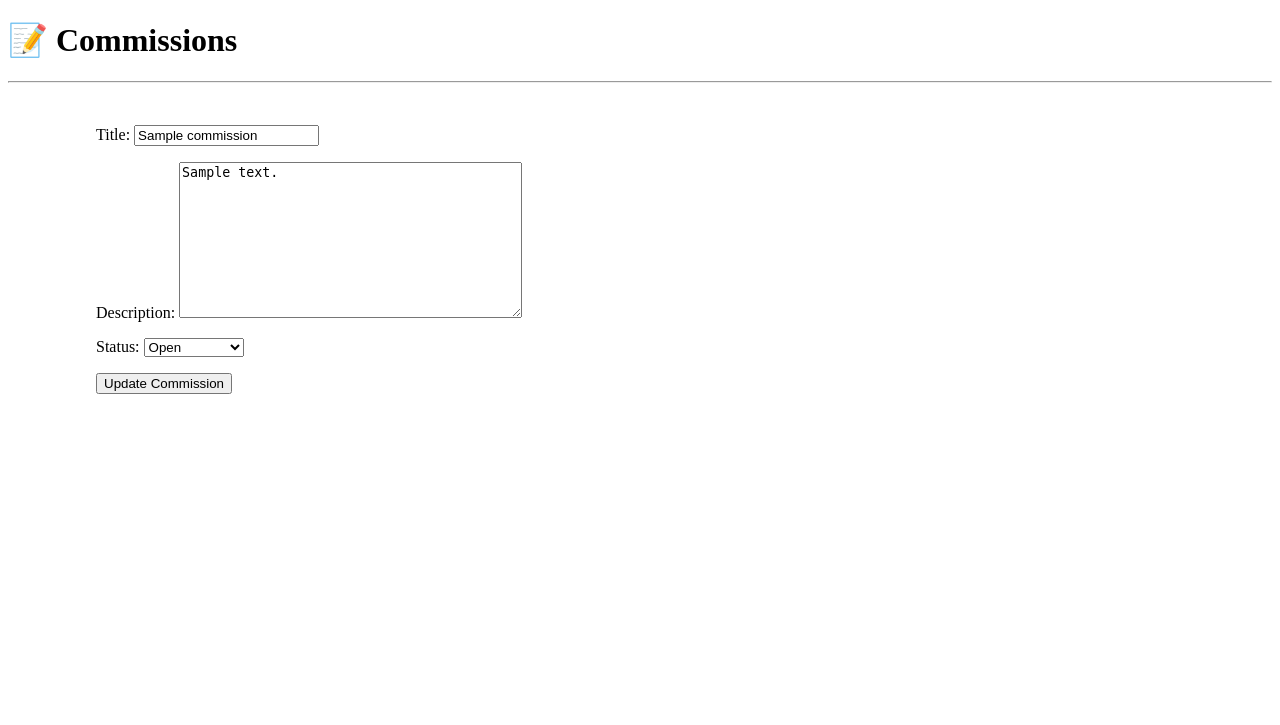
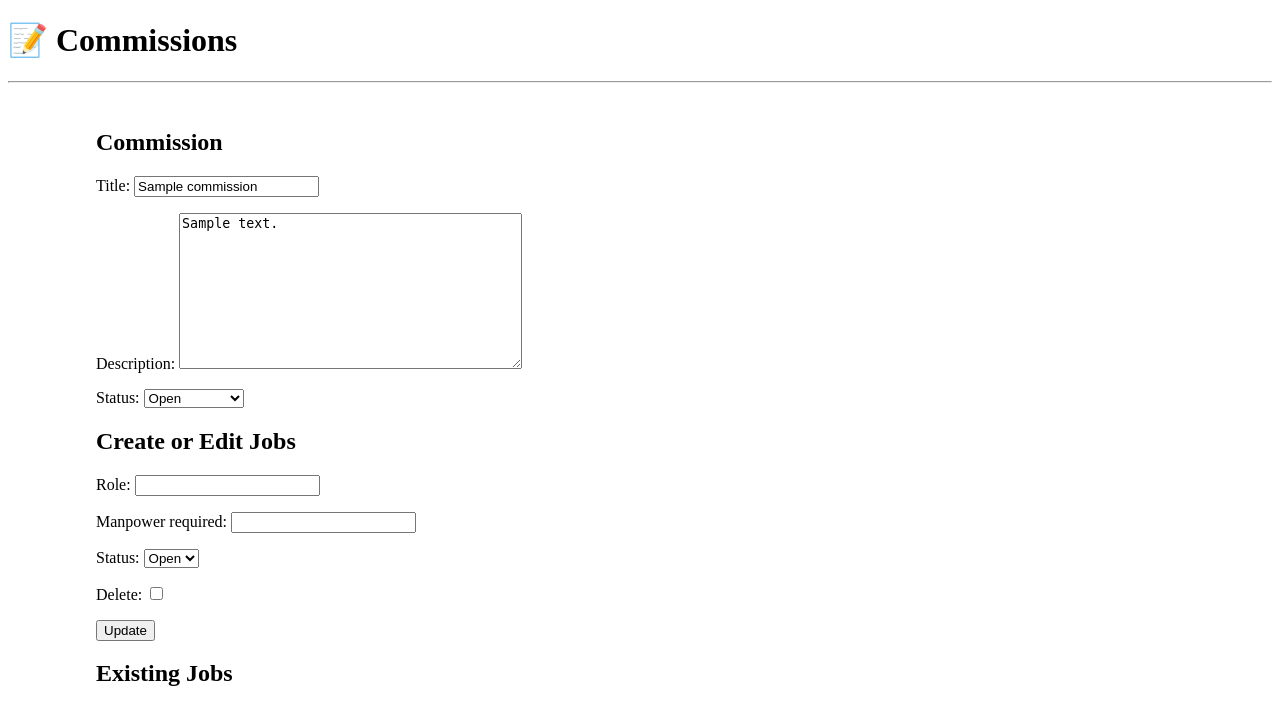
Before and after one commit to rblugrwblc/hobbysite-C-D-12, a Django app: page /commissions/1/edit/ in a window 1280 px wide. Shown: the top 725 px of the page. Run offline with Django 5.2, Linux system fonts and the light colour scheme; tables that the repository leaves empty hold one stand-in row (values such as "Sample post"); data that the repository does not hold is empty.

Commit message:
made final changes and bug fixes, especially to functionality of the commission_detail

```diff
--- a/hobbysite/commissions/models.py
+++ b/hobbysite/commissions/models.py
@@ -1,5 +1,6 @@
 from django.db import models
 from user_management.models import Profile
+from django.urls import reverse
 
 class Commission(models.Model):
     class CommissionStatusOptions(models.TextChoices):
@@ -20,8 +21,6 @@ class Commission(models.Model):
         Profile,
         on_delete=models.CASCADE,
         related_name="commissions",
-        null=True,
-        blank=True,
     )
 
     class Meta:
@@ -29,6 +28,9 @@ class Commission(models.Model):
 
     def __str__(self):
         return self.title
+
+    def get_absolute_url(self):
+        return reverse("commission_detail", kwargs={"pk": self.pk})
 
     def update_job_full_status(self):
         """Updates Commission Status when all jobs are filled"""
@@ -75,6 +77,9 @@ class Job(models.Model):
         self.save()
         self.commission.fill_job()
 
+    def is_full(self):
+        return self.status == self.JobStatusOptions.FULL
+
 
 class JobApplication(models.Model):
     class ApplicationStatusOptions(models.TextChoices):
--- a/hobbysite/commissions/templates/commissions/commission_update_form.html
+++ b/hobbysite/commissions/templates/commissions/commission_update_form.html
@@ -4,9 +4,33 @@
 {% block header %}📝 Commissions{% endblock %}
 {% block content %}
 <main>
-	<form action="" method="POST">
-		{{ form.as_p }}
-		<button type="submit">Update Commission</button>
-	</form>
+  <h2>Commission</h2>
+  <form method="post">
+    {% csrf_token %}
+    {{ form.as_p }}
+
+    <h2>Create or Edit Jobs</h2>
+    {{ job_formset.management_form }}
+    {% for job_form in job_formset %}
+      <div class="job-form">
+        {{ job_form.as_p }}
+      </div>
+    {% endfor %}
+
+    <button type="submit">Update</button>
+  </form>
+
+  <h2>Existing Jobs</h2>
+  <ul>
+    {% for job in commission.jobs.all %}
+      <li class="list-item">
+        <span class="job-role"><strong>{{ job.role }}</strong></span>
+        <p class="status-chip">{{ job.status }}</p>
+        <section class="job-footer">
+          <p class="manpower">Manpower required: {{ job.manpower_required }}</p>
+        </section>
+      </li>
+    {% endfor %}
+  </ul>
 </main>
 {% endblock %}
--- a/hobbysite/commissions/templates/commissions_list.html
+++ b/hobbysite/commissions/templates/commissions_list.html
@@ -33,9 +33,6 @@
                     </li>
                     {% endfor %}
                 </ul>
-                <a href="{% url "commissions:add_commission" %}">
-                    <p class="button full">+ Post a new Commission</p>
-                </a>
             </section>
         </section>
         {% endif %}
@@ -52,5 +49,8 @@
                 {% endfor %}
             </ul>
         </section>
+        <a href="{% url "commissions:add_commission" %}">
+                    <p class="button full">+ Post a new Commission</p>
+        </a>
     </main>
     {% endblock %}
--- a/hobbysite/commissions/templates/commissions/job_detail.html
+++ b/hobbysite/commissions/templates/job_detail.html
@@ -7,7 +7,7 @@
         <h2>Applicants for {{ job.role }}</h2>
             {% for application in job.applications.all %}
             <li class="list-item">
-                <p>{{ application.applicant.name }}</p>
+                <p>{{ application.applicant.display_name }}</p>
                 <form method="POST" action="">
                     {% csrf_token %}
                     <button name="accept" type="submit" value="{{ application.id }}">Accept</button>
--- a/hobbysite/commissions/views.py
+++ b/hobbysite/commissions/views.py
@@ -1,40 +1,128 @@
-from django.shortcuts import HttpResponseRedirect, get_object_or_404
+from django.shortcuts import HttpResponseRedirect, get_object_or_404, redirect
 from django.views.generic import UpdateView, CreateView, ListView, DetailView
 from .models import Commission, Job, JobApplication
 from django.contrib.auth.mixins import LoginRequiredMixin
+from django.db.models import Case, When, IntegerField
+from django.urls import reverse_lazy
+from django.forms.models import inlineformset_factory
+from django.contrib import messages
 
 class CommissionListView(ListView):
     model = Commission
     template_name = "commissions_list.html"
     context_object_name = "commissions"
 
+    def get_queryset(self):
+        return (
+            Commission.objects.all()
+            .annotate(
+                status_order=Case(
+                    When(status="Open", then=0),
+                    When(status="Full", then=1),
+                    When(status="Completed", then=2),
+                    When(status="Discontinued", then=3),
+                    output_field=IntegerField(),
+                )
+            )
+            .order_by("status_order", "-created_on")
+        )
+
 class CommissionDetailView(DetailView):
     model = Commission
     template_name = "commissions_detail.html"
     context_object_name = "commission"
+    def post(self, request, *args, **kwargs):
+        self.object = self.get_object()  # get the Commission object
+        job_id = request.POST.get("job_id")
+        job = get_object_or_404(Job, id=job_id, commission=self.object)
+
+        if not request.user.is_authenticated:
+            messages.error(request, "You must be logged in to apply.")
+            return redirect(request.path)
+
+        user_profile = request.user.profile
+
+        if job.is_full():
+            messages.error(request, "This job is already full.")
+        elif job.applications.filter(applicant=user_profile).exists():
+            messages.warning(request, "You've already applied to this job.")
+        elif self.object.creator == user_profile:
+            messages.error(request, "You cannot apply to your own commission.")
+        else:
+            JobApplication.objects.create(job=job, applicant=user_profile)
+            messages.success(request, "Application submitted!")
+
+        return redirect(request.path)
+
+# Create the inline formset
+JobFormSet = inlineformset_factory(
+    Commission,
+    Job,
+    fields=["role", "manpower_required", "status"],
+    extra=1,  # number of blank job forms shown to add a job
+    can_delete=True,
+)
 
 class CommissionUpdateView(UpdateView):
     model = Commission
     fields = ["title", "description", "status"]
     template_name_suffix = "_update_form"
 
-class CommissionCreateView(CreateView):
+    def get_success_url(self):
+        return reverse_lazy("commissions:commission_detail", kwargs={"pk": self.object.pk})
+
+    def get_context_data(self, **kwargs):
+        context = super().get_context_data(**kwargs)
+        if self.request.POST:
+            context["job_formset"] = JobFormSet(self.request.POST, instance=self.object)
+        else:
+            context["job_formset"] = JobFormSet(instance=self.object)
+        return context
+
+    def form_valid(self, form):
+        context = self.get_context_data()
+        job_formset = context["job_formset"]
+        if form.is_valid() and job_formset.is_valid():
+            self.object = form.save()
+            job_formset.instance = self.object
+            job_formset.save()
+            self.object.update_job_full_status()  # Custom method in your model
+            return redirect(self.get_success_url())
+        else:
+            return self.form_invalid(form)
+
+class CommissionCreateView(LoginRequiredMixin,CreateView):
     model = Commission
     fields = ["title", "description", "status"]
     template_name_suffix = "_create_form"
+    success_url = reverse_lazy("commissions:commission_list")
+    def form_valid(self, form):
+        form.instance.creator = self.request.user.profile  # Assign the creator here
+        return super().form_valid(form)
 
-class JobView(DetailView):
+class JobView(LoginRequiredMixin,DetailView):
     model = Job
     template_name = "job_detail.html"
     context_object_name = "job"
 
     def post(self, request, *args, **kwargs):
+        self.object = self.get_object()  # This loads the Job object into self.object
+        job = self.object
         if "accept" in request.POST:
             app_id = request.POST.get("accept")
             application = get_object_or_404(JobApplication, id=app_id)
-            application.accept_job()
+            application.accept_application()
 
         elif "reject" in request.POST:
             app_id = request.POST.get("reject")
             application = get_object_or_404(JobApplication, id=app_id)
-            application.reject_job()
+            application.reject_application()
+
+        return redirect("commissions:job_view", pk=job.pk)
+    Job.objects.annotate(
+    status_order=Case(
+        When(status="Open", then=0),
+        When(status="Full", then=1),
+        output_field=IntegerField(),
+        )
+    ).order_by("status_order", "-manpower_required", "role")
```
Also changed, not shown: hobbysite/commissions/templates/commissions_detail.html (+6 -2 lines), hobbysite/commissions/migrations/0004_alter_commission_creator.py (added), hobbysite/commissions/migrations/0005_alter_commission_creator.py (added), hobbysite/commissions/migrations/0006_alter_commission_creator.py (added), hobbysite/commissions/migrations/0007_alter_commission_creator.py (added).
